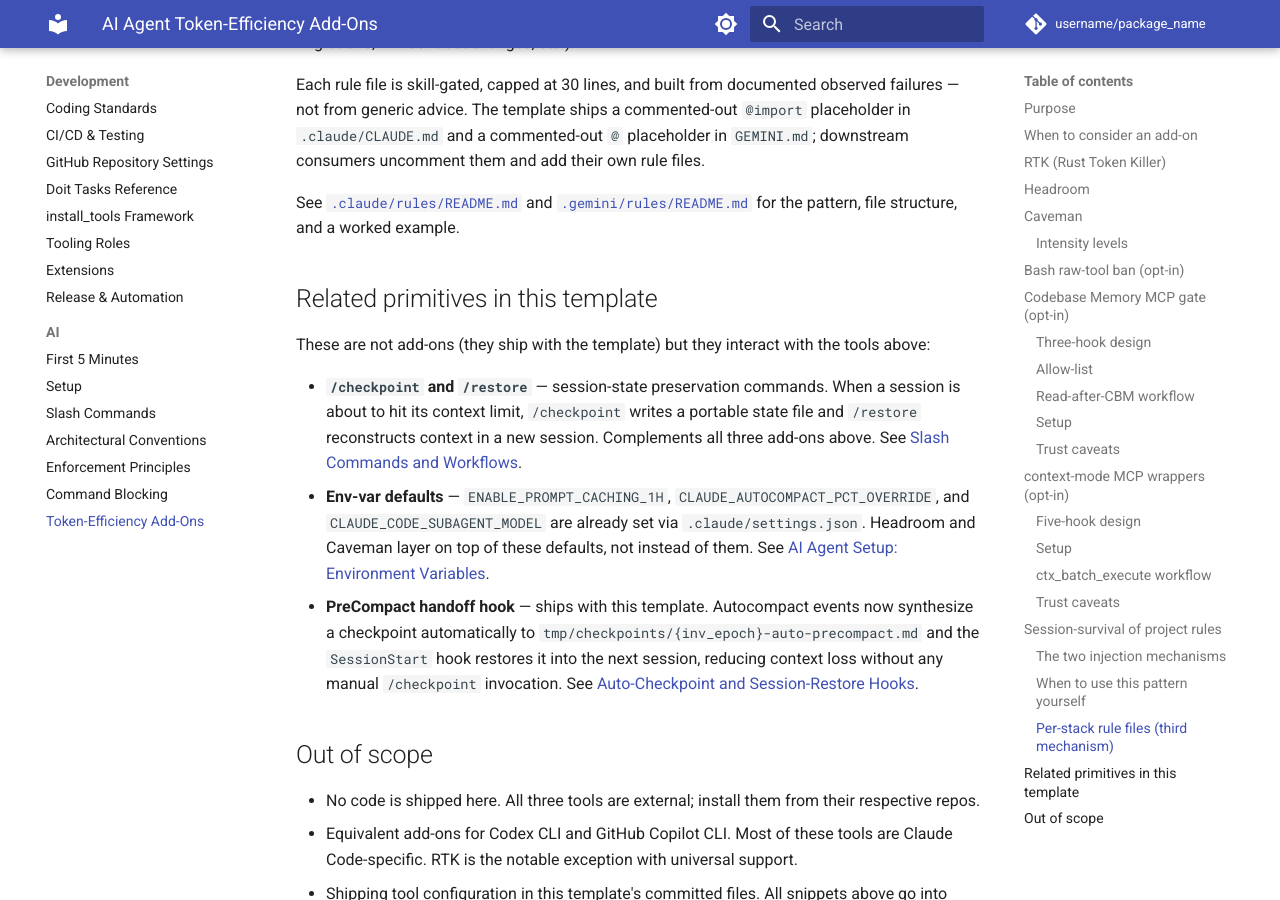
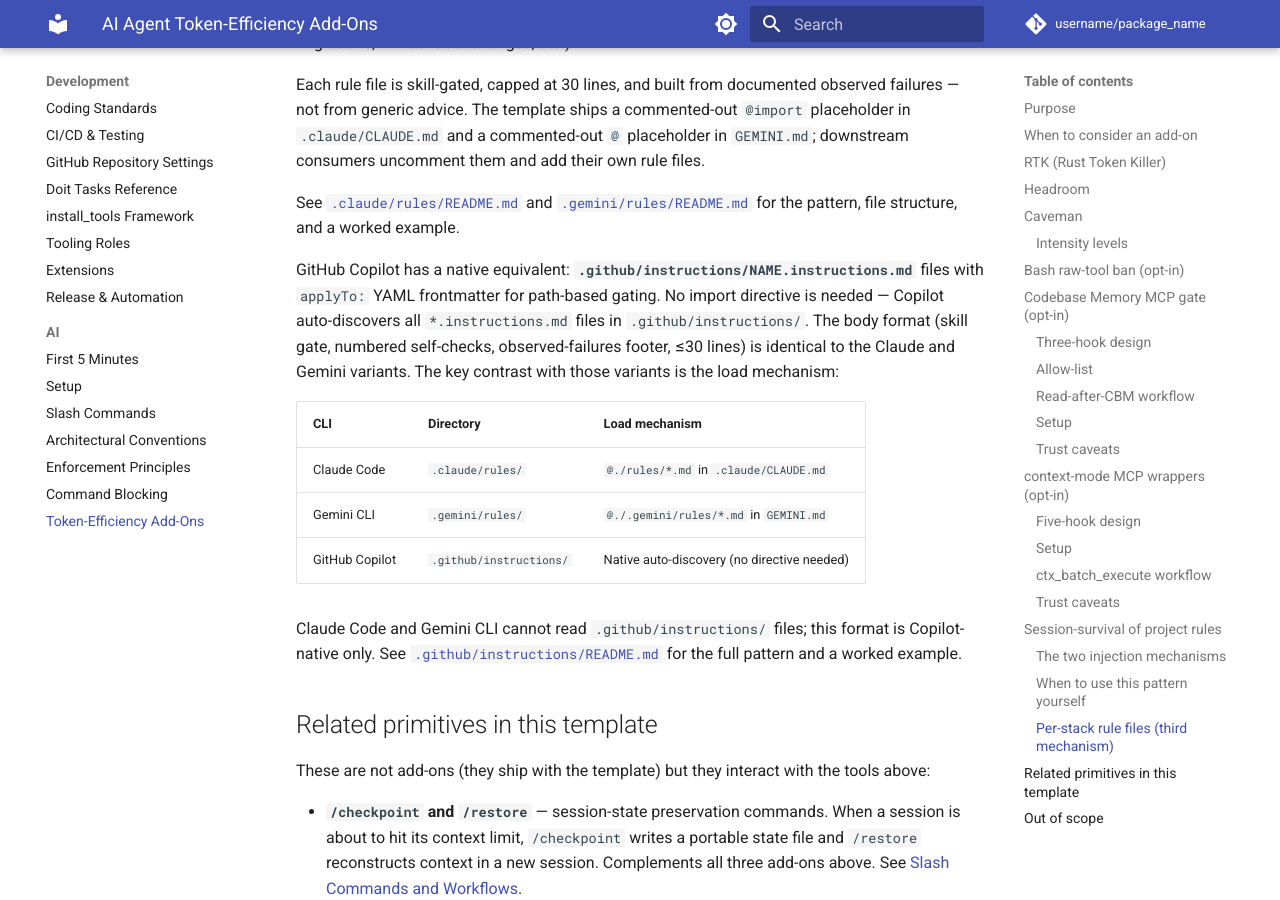
Before and after one commit to endavis/pyproject-template, an MkDocs documentation site: the page built from docs/development/ai/token-efficiency-add-ons.md, in a window 1280 px wide and 900 px high, scrolled down 13540 px. Built offline with MkDocs 1.6.1 and Material for MkDocs 9.7.7, drawn with Linux system fonts in a browser that asks for light colours; comment, search, counter and statistics services are not loaded.

Commit message:
docs: document .github/instructions/ rule pattern for Copilot CLI (merges PR #546, addresses #522)
Addresses #522

Co-authored-by: Copilot <223556219+Copilot@users.noreply.github.com>

```diff
--- a/docs/development/ai/token-efficiency-add-ons.md
+++ b/docs/development/ai/token-efficiency-add-ons.md
@@ -566,6 +566,22 @@ See [`.claude/rules/README.md`](../../../.claude/rules/README.md) and
 [`.gemini/rules/README.md`](../../../.gemini/rules/README.md) for the pattern, file structure, and
 a worked example.
 
+GitHub Copilot has a native equivalent: **`.github/instructions/NAME.instructions.md`** files with
+`applyTo:` YAML frontmatter for path-based gating. No import directive is needed — Copilot
+auto-discovers all `*.instructions.md` files in `.github/instructions/`. The body format (skill
+gate, numbered self-checks, observed-failures footer, ≤30 lines) is identical to the Claude and
+Gemini variants. The key contrast with those variants is the load mechanism:
+
+| CLI | Directory | Load mechanism |
+| :--- | :--- | :--- |
+| Claude Code | `.claude/rules/` | `@./rules/*.md` in `.claude/CLAUDE.md` |
+| Gemini CLI | `.gemini/rules/` | `@./.gemini/rules/*.md` in `GEMINI.md` |
+| GitHub Copilot | `.github/instructions/` | Native auto-discovery (no directive needed) |
+
+Claude Code and Gemini CLI cannot read `.github/instructions/` files; this format is
+Copilot-native only. See [`.github/instructions/README.md`](../../../.github/instructions/README.md)
+for the full pattern and a worked example.
+
 ## Related primitives in this template
 
 These are not add-ons (they ship with the template) but they interact with the tools above:
```
Also changed, not shown: .copilot/README.md (+15 -0 lines), AGENTS.md (+1 -1 lines), docs/development/AI_SETUP.md (+6 -3 lines), docs/development/ai/first-5-minutes.md (+1 -0 lines), .github/instructions/README.md (added).
